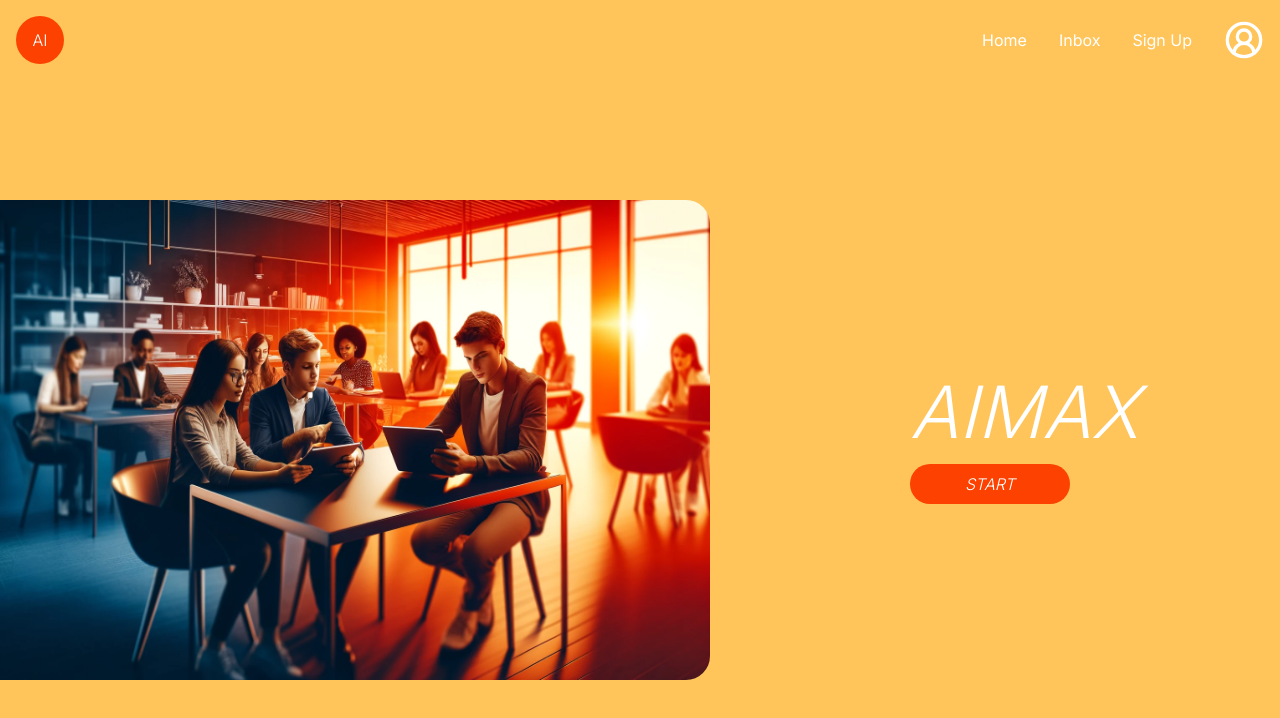
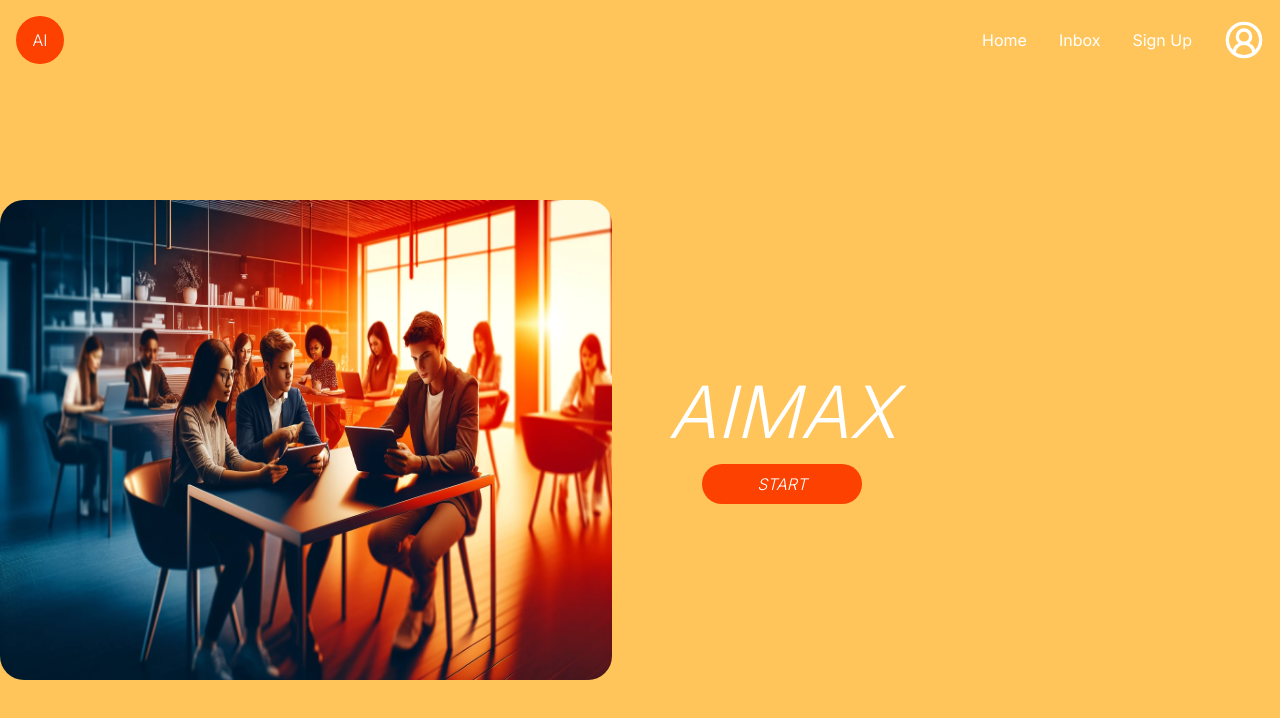
Before and after one commit to DJeison-DVT/AIMax, a Next.js app: page / in a window 1280 px wide. Shown: the top 718 px of the page. Built offline with nearby package versions, Linux system fonts and the light colour scheme.

Commit message:
Style for landing page

```diff
--- a/app/page.tsx
+++ b/app/page.tsx
@@ -1,24 +1,32 @@
 "use client";
 
-import React from 'react';
-import { useRouter } from 'next/navigation';
+import React from "react";
+import { useRouter } from "next/navigation";
 
 export default function Home() {
 	const router = useRouter();
 
 	const handleStartClick = () => {
-    router.push('/login'); // Ruta a la página de login
+		router.push("/login"); // Ruta a la página de login
 	};
 
 	return (
-    <main className="w-full h-screen flex flex-col">
-      <div className="bg-custom-yellow bg-cover bg-center h-full flex flex-col items-center justify-center">
-        <div className="flex items-center justify-start w-full overflow-hidden">
-          <img src="/lp-aimax.png" className="w-[750px] h-[480px] rounded-3xl -translate-x-10" />
-          <div className="ml-40">
-            <h1 className="text-white text-7xl font-light italic mb-4">AIMAX</h1>
+		<main className='w-full h-screen flex flex-col'>
+			<div className='bg-custom-yellow bg-cover bg-center h-full flex flex-col items-center justify-center'>
+				<div className='grid grid-cols-2 w-full overflow-hidden gap-14'>
+					<div className='flex justify-end items-center'>
+						<img
+							src='/lp-aimax.png'
+							className='w-[750px] h-[480px] rounded-3xl '
+						/>
+					</div>
+					<div className='flex justify-start items-center'>
+						<div className='flex flex-col justify-center items-center'>
+							<h1 className='text-white text-7xl font-light italic mb-4'>
+								AIMAX
+							</h1>
 							<button
-              className="bg-custom-orange w-40 font-light italic text-white py-2 px-4 rounded-3xl"
+								className='bg-custom-orange w-40 font-light italic text-white py-2 px-4 rounded-3xl'
 								onClick={handleStartClick}
 							>
 								START
@@ -26,6 +34,7 @@ export default function Home() {
 						</div>
 					</div>
 				</div>
+			</div>
 		</main>
 	);
 }
```
Lines whose indentation alone changed are shown as unchanged.
